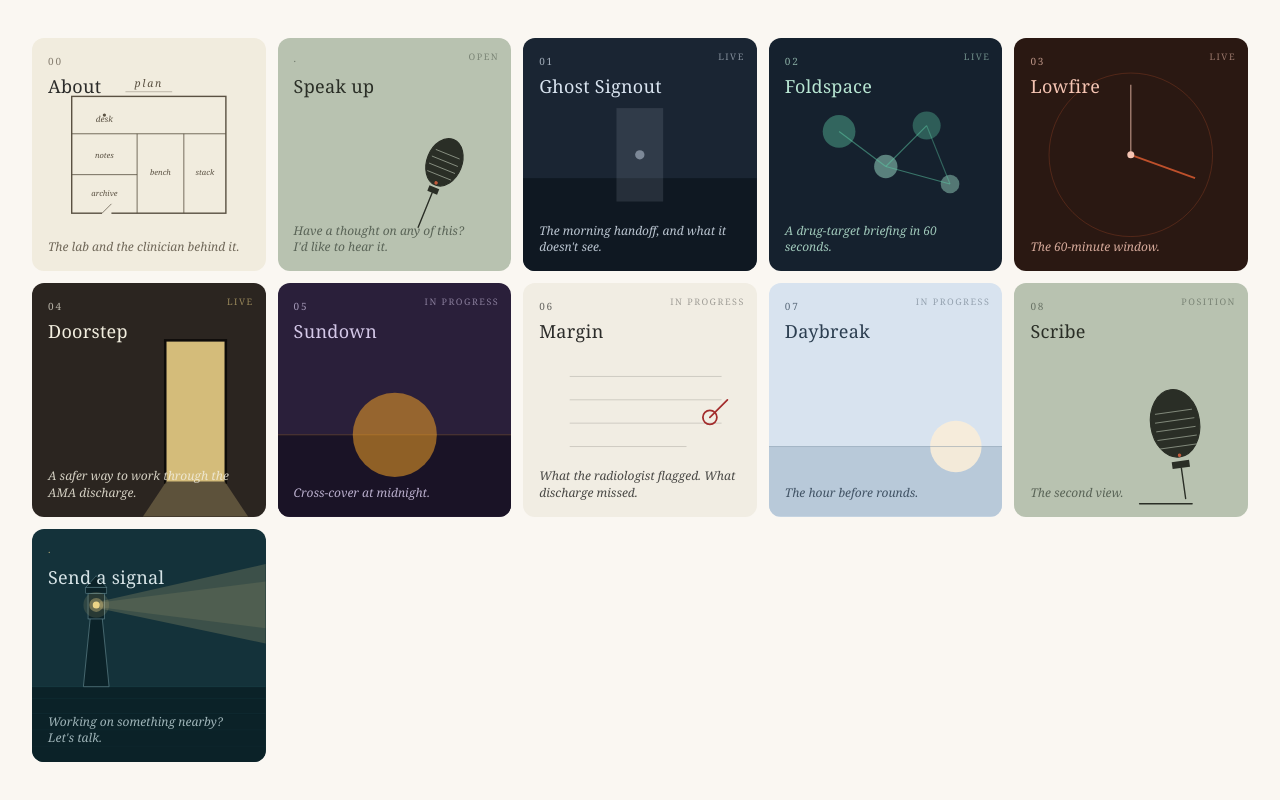
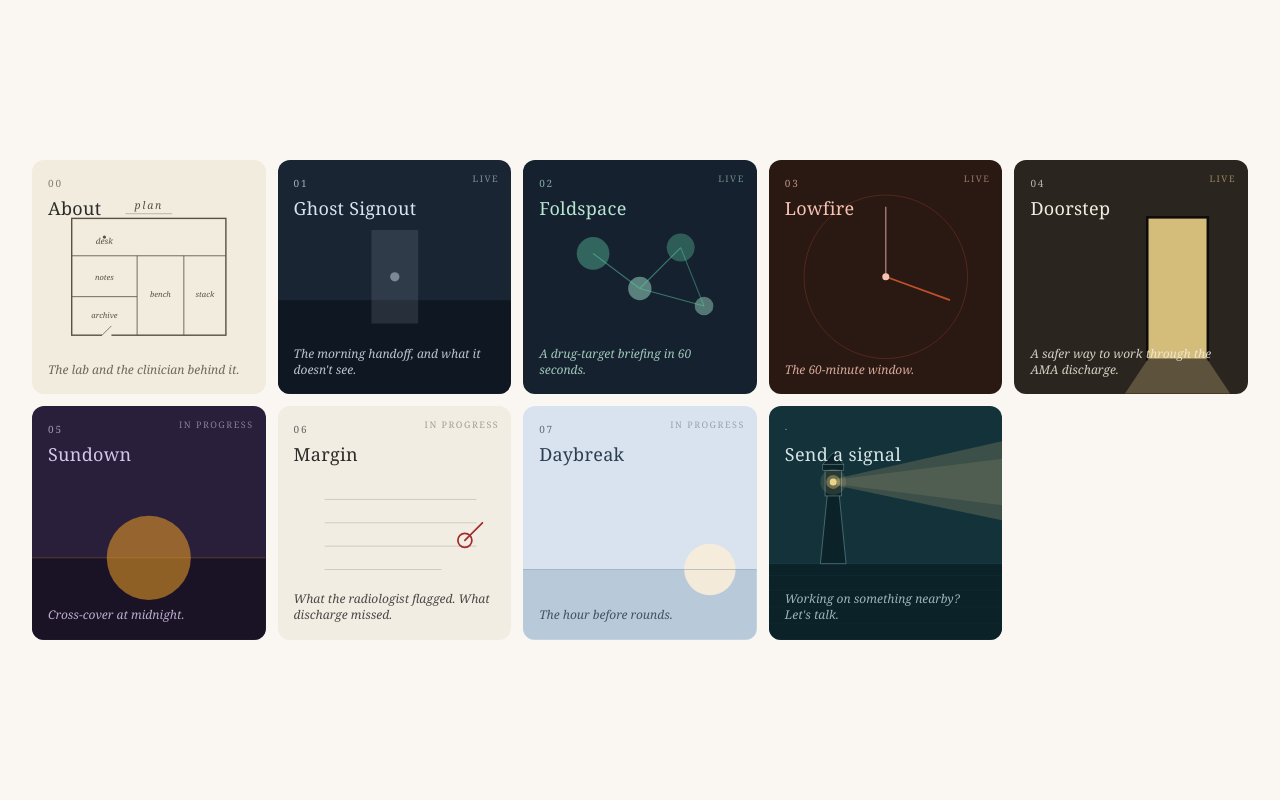
Before and after one commit to RAhroonAI/floviken-site, a Next.js app: page / in a window 1280 px wide. Built offline with nearby package versions, Linux system fonts and the light colour scheme.

Commit message:
Revert "Add Scribe room (08) and Speak up tile"
This reverts commit cb82c778a0ca8f708c72046b860854efc998c206.

```diff
--- a/src/app/(detail)/scribe/page.js
+++ /dev/null
@@ -1,73 +0,0 @@
-import { tileMetadata } from "@/app/_components/tile-data";
-import { ClosingTile, BackLink } from "@/app/_components/ActionTile";
-
-export const metadata = tileMetadata("scribe", {
-  title: "Scribe — A different seat | Floviken",
-  description:
-    "A position from the lab: AI scribes solve transcription, but the next step is a chart-aware companion that reads alongside the clinician — a backup behind clinical intuition, not a replacement for it.",
-});
-
-const paragraph = {
-  fontFamily: '"Georgia", serif',
-  fontSize: "1rem",
-  lineHeight: "1.7",
-  color: "#4a4a4a",
-  marginBottom: "1rem",
-  marginTop: 0,
-};
-
-export default function Scribe() {
-  return (
-    <article>
-      <p
-        style={{
-          fontFamily: '"Inter", -apple-system, sans-serif',
-          fontSize: "0.75rem",
-          letterSpacing: "0.15em",
-          color: "#8a8a8a",
-          textTransform: "uppercase",
-          margin: "0 0 0.5rem 0",
-        }}
-      >
-        Scribe
-      </p>
-      <h1
-        style={{
-          fontFamily: '"Georgia", serif',
-          fontSize: "1.75rem",
-          fontWeight: 400,
-          fontStyle: "italic",
-          color: "#2a2a2a",
-          marginBottom: "1.5rem",
-          marginTop: 0,
-        }}
-      >
-        A different seat.
-      </h1>
-      <p style={paragraph}>
-        AI scribes are good and getting better. They save clinicians time, they reduce after-hours charting, and the trajectory is real. The work being done here is solid.
-      </p>
-      <p style={paragraph}>
-        What follows is a forward-looking thought about where the same technology could go next, in acute care.
-      </p>
-      <p style={paragraph}>
-        For AI to become a strong clinical companion, it would need unfiltered transcription of the patient&apos;s voice as input to its analysis &mdash; not as the product, but as data. The chart is the substrate: past medical history, prior encounters, procedures, medication trajectory, the longitudinal record of how this patient has moved through the system before. The voice, fed into that record, becomes the final piece. The input that completes the picture.
-      </p>
-      <p style={paragraph}>
-        The hard work of acute care &mdash; finding the shape of what&apos;s actually happening when the story is partial and the data is mixed &mdash; belongs with physicians, and probably will for a long time. No tool described here changes that. But around that work, there&apos;s room for a different kind of companion. One that reads the chart and the voice together, and after the physician has made the call, offers a quiet second view. A backup behind clinical intuition, not a replacement for it.
-      </p>
-      <p style={paragraph}>
-        Diagnostic anchoring and premature closure are real sources of harm in acute care. A companion with full chart context, speaking only when it has something to add, is well-positioned to help with them.
-      </p>
-      <p style={paragraph}>
-        The conversation isn&apos;t the center of gravity. It&apos;s the closing data point.
-      </p>
-      <p style={paragraph}>
-        This is one view. There are many out there, and the lab is interested in hearing them.
-      </p>
-
-      <ClosingTile slug="scribe" />
-      <BackLink />
-    </article>
-  );
-}
--- a/src/app/_components/tile-data.js
+++ b/src/app/_components/tile-data.js
@@ -181,34 +181,6 @@ export const tiles = {
     `,
   },
 
-  scribe: {
-    name: "Scribe",
-    oneLiner: "The second view.",
-    tag: "08 · POSITION",
-    verb: "Scribe.",
-    sub: "This room is a position.",
-    href: null,
-    external: false,
-    bg: "#B8C2B0",
-    color: "#2A2E26",
-    tagColor: "#2A2E26",
-    subColor: "#4A5448",
-    glyph: `
-      <g transform="rotate(-8 280 270)">
-        <ellipse cx="280" cy="240" rx="42" ry="58" fill="#2A2E26" stroke="#2A2E26" stroke-width="2"/>
-        <line x1="248" y1="220" x2="312" y2="220" stroke="#B8C2B0" stroke-width="1"/>
-        <line x1="246" y1="235" x2="314" y2="235" stroke="#B8C2B0" stroke-width="1"/>
-        <line x1="246" y1="250" x2="314" y2="250" stroke="#B8C2B0" stroke-width="1"/>
-        <line x1="246" y1="265" x2="314" y2="265" stroke="#B8C2B0" stroke-width="1"/>
-        <line x1="248" y1="280" x2="312" y2="280" stroke="#B8C2B0" stroke-width="1"/>
-        <circle cx="280" cy="295" r="2.5" fill="#C25A3B"/>
-        <rect x="265" y="305" width="30" height="12" fill="#2A2E26"/>
-        <line x1="280" y1="317" x2="280" y2="370" stroke="#2A2E26" stroke-width="2" stroke-linecap="round"/>
-      </g>
-      <line x1="215" y1="378" x2="305" y2="378" stroke="#2A2E26" stroke-width="2" stroke-linecap="round"/>
-    `,
-  },
-
   signal: {
     name: "Send a signal",
     oneLiner: "Working on something nearby? Let’s talk.",
@@ -240,19 +212,18 @@ export const tiles = {
   },
 };
 
-export function tileMetadata(slug, overrides = {}) {
+export function tileMetadata(slug) {
   const t = tiles[slug];
   if (!t) return null;
   const url = `https://floviken.se/${slug}`;
   const ogImage = `https://floviken.se/og/${slug}.png`;
-  const title = overrides.title || `${t.name} — Floviken`;
-  const description = overrides.description || t.oneLiner;
+  const title = `${t.name} — Floviken`;
   return {
     title,
-    description,
+    description: t.oneLiner,
     openGraph: {
       title,
-      description,
+      description: t.oneLiner,
       url,
       siteName: "Floviken",
       type: "website",
@@ -261,7 +232,7 @@ export function tileMetadata(slug, overrides = {}) {
     twitter: {
       card: "summary_large_image",
       title,
-      description,
+      description: t.oneLiner,
       images: [ogImage],
     },
   };
--- a/src/app/page.js
+++ b/src/app/page.js
@@ -81,35 +81,6 @@ export default function Home() {
             </div>
             <div style={{ ...lineStyle, color: '#5A5142' }}>The lab and the clinician behind it.</div>
           </div>
-        </a>
-
-        <a className="tile" href="mailto:richard@floviken.se" style={{ ...tileBase, background: '#B8C2B0' }}>
-          <div style={artBase}>
-            <svg width="100%" height="100%" viewBox="0 0 200 200" preserveAspectRatio="xMidYMid slice">
-              <g transform="rotate(22 135 125)">
-                <ellipse cx="135" cy="105" rx="15" ry="21" fill="#2A2E26" stroke="#2A2E26" strokeWidth="1" />
-                <line x1="124" y1="97.5" x2="146" y2="97.5" stroke="#B8C2B0" strokeWidth="0.5" />
-                <line x1="123" y1="104" x2="147" y2="104" stroke="#B8C2B0" strokeWidth="0.5" />
-                <line x1="123" y1="110.5" x2="147" y2="110.5" stroke="#B8C2B0" strokeWidth="0.5" />
-                <line x1="124" y1="117" x2="146" y2="117" stroke="#B8C2B0" strokeWidth="0.5" />
-                <circle cx="135" cy="124" r="1.5" fill="#C25A3B" />
-                <rect x="130.5" y="128" width="9" height="5" fill="#2A2E26" />
-                <line x1="135" y1="133" x2="135" y2="165" stroke="#2A2E26" strokeWidth="1.2" strokeLinecap="round" />
-              </g>
-            </svg>
-          </div>
-          <div style={{ ...innerBase, color: '#2A2E26' }}>
-            <div>
-              <div style={{ ...tagStyle, color: '#4A5448' }}>&middot;</div>
-              <div style={nameStyle}>Speak up</div>
-            </div>
-            <div style={{ ...lineStyle, color: '#4A5448' }}>
-              Have a thought on any of this?
-              <br />
-              I&apos;d like to hear it.
-            </div>
-          </div>
-          <div style={{ ...statusBase, color: '#4A5448' }}>Open</div>
         </a>
 
         <a className="tile" href="/ghost-signout" style={{ ...tileBase, background: '#1a2533' }}>
@@ -249,33 +220,6 @@ export default function Home() {
           <div style={{ ...statusBase, color: '#5f6e7d' }}>In progress</div>
         </a>
 
-        <a className="tile" href="/scribe" style={{ ...tileBase, background: '#B8C2B0' }}>
-          <div style={artBase}>
-            <svg width="100%" height="100%" viewBox="0 0 200 200" preserveAspectRatio="xMidYMid slice">
-              <g transform="rotate(-8 140 135)">
-                <ellipse cx="140" cy="120" rx="21" ry="29" fill="#2A2E26" stroke="#2A2E26" strokeWidth="1" />
-                <line x1="124" y1="110" x2="156" y2="110" stroke="#B8C2B0" strokeWidth="0.5" />
-                <line x1="123" y1="117.5" x2="157" y2="117.5" stroke="#B8C2B0" strokeWidth="0.5" />
-                <line x1="123" y1="125" x2="157" y2="125" stroke="#B8C2B0" strokeWidth="0.5" />
-                <line x1="123" y1="132.5" x2="157" y2="132.5" stroke="#B8C2B0" strokeWidth="0.5" />
-                <line x1="124" y1="140" x2="156" y2="140" stroke="#B8C2B0" strokeWidth="0.5" />
-                <circle cx="140" cy="147.5" r="1.5" fill="#C25A3B" />
-                <rect x="132.5" y="152.5" width="15" height="6" fill="#2A2E26" />
-                <line x1="140" y1="158.5" x2="140" y2="185" stroke="#2A2E26" strokeWidth="1.2" strokeLinecap="round" />
-              </g>
-              <line x1="107.5" y1="189" x2="152.5" y2="189" stroke="#2A2E26" strokeWidth="1.2" strokeLinecap="round" />
-            </svg>
-          </div>
-          <div style={{ ...innerBase, color: '#2A2E26' }}>
-            <div>
-              <div style={{ ...tagStyle, color: '#4A5448' }}>08</div>
-              <div style={nameStyle}>Scribe</div>
-            </div>
-            <div style={{ ...lineStyle, color: '#4A5448' }}>The second view.</div>
-          </div>
-          <div style={{ ...statusBase, color: '#4A5448' }}>Position</div>
-        </a>
-
         <a className="tile" href="/signal" style={{ ...tileBase, background: '#14323A' }}>
           <div style={artBase}>
             <svg width="100%" height="100%" viewBox="0 0 200 200" preserveAspectRatio="xMidYMid slice">
```
